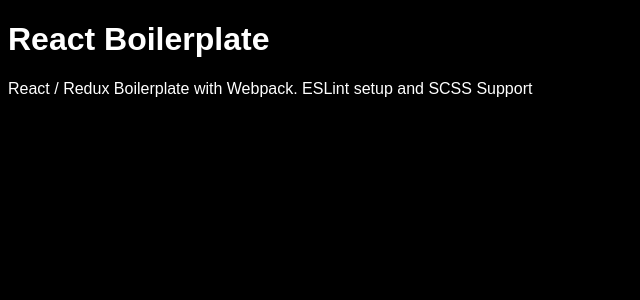
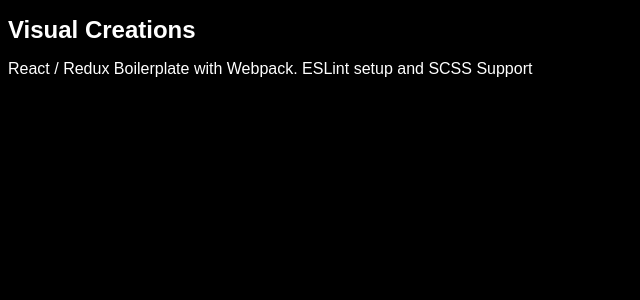
Before and after one commit to akarpas/visualcreations, a React app: page / in a window 1280 px wide. Shown: the top 300 px of the page, without its empty margins (0-640 px from the left). Built offline with nearby package versions, Linux system fonts and the light colour scheme.

Commit message:
chore: setup basic header

```diff
--- a/src/components/App.js
+++ b/src/components/App.js
@@ -1,10 +1,13 @@
 import React from 'react';
+import { Switch, BrowserRouter, Route } from 'react-router-dom';
 
 import style from './App.scss';
 
 const App = () => (
   <div className={style.wrapper}>
-    <h1 className={style.header}>React Boilerplate</h1>
+    <header className={style.header}>
+      <h1 className={style.headerTitle}>Visual Creations</h1>
+    </header>
     <p>React / Redux Boilerplate with Webpack. ESLint setup and SCSS Support</p>
   </div>
 );
--- a/src/components/App.scss
+++ b/src/components/App.scss
@@ -2,6 +2,10 @@
   font-family: Arial, Helvetica, sans-serif;
   background-color: black;
   color: white;
+}
+
+h1 {
+  font-size: 1.5em; // 2em;
 }
 
 .wrapper {
@@ -9,9 +13,18 @@
   flex-flow: column;
   justify-content: center;
   align-items: center;
-  margin-top: 3rem;
 }
 
 .header {
-  color: white
+  display: flex;
+  flex-flow: row;
+  justify-content: space-between;
+  color: white;
+  width: 90vw;
+  padding-left: 5vw;
+  padding-right: 5vw;
 };
+
+.headerTitle {
+  width: 50%;
+}
```
